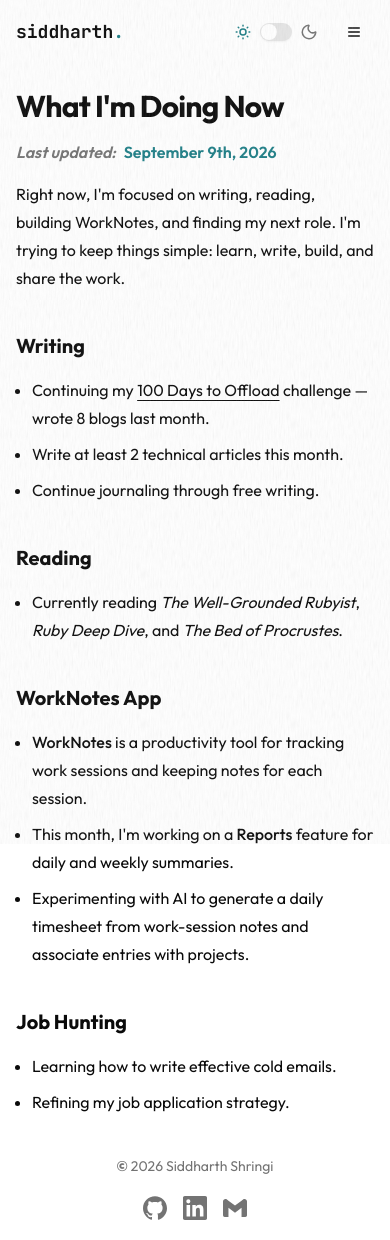
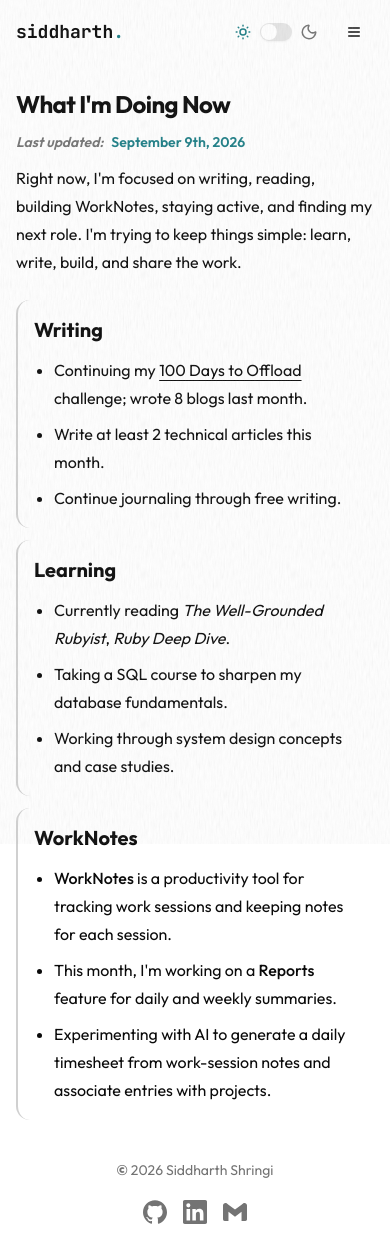
Before and after one commit to SiddharthShringi/siddharth-portfolio, a Next.js app: page /now in a window 390 px wide. Built offline with nearby package versions, Linux system fonts and the light colour scheme.

Commit message:
Updated now page and fixed blog typo

```diff
--- a/app/now/page.tsx
+++ b/app/now/page.tsx
@@ -1,29 +1,45 @@
-import React from 'react';
+interface NowSectionProps {
+  title: string;
+  children: React.ReactNode;
+}
+
+function NowSection({ title, children }: NowSectionProps) {
+  return (
+    <section className="rounded-xl border-l-2 border-accent-foreground/20 p-4 dark:border-accent sm:p-5">
+      <h2 className="mb-3 text-xl font-bold sm:mb-4 sm:text-2xl">{title}</h2>
+      <ul className="list-disc space-y-2 pl-5 text-base leading-7 sm:text-lg sm:leading-8">
+        {children}
+      </ul>
+    </section>
+  );
+}
 
 export default function Now() {
   return (
-    <section className="my-6 sm:my-10 px-4 sm:px-6 lg:px-8 xl:px-10">
+    <section className="my-6 px-4 sm:my-10 sm:px-6 lg:px-8 xl:px-10">
       <div className="mx-auto max-w-7xl">
         <div className="max-w-3xl">
-          <h1 className="text-3xl font-bold tracking-tight sm:text-4xl">What I&apos;m Doing Now</h1>
+          {/* Header */}
+          <h1 className="text-2xl font-bold tracking-tight sm:text-3xl md:text-4xl">
+            What I&apos;m Doing Now
+          </h1>
 
-          <div className="flex flex-wrap items-center gap-2 my-4 font-semibold">
-            <p className="text-muted-foreground italic">Last updated:</p>
+          <div className="my-3 flex flex-wrap items-center gap-x-2 gap-y-1 text-sm font-semibold sm:my-4 sm:text-base">
+            <p className="italic text-muted-foreground">Last updated:</p>
             <p className="text-chart-2">September 9th, 2026</p>
           </div>
 
-          <header className="space-y-4">
-            <p className="text-base md:text-lg leading-7 sm:text-base">
-              Right now, I&apos;m focused on writing, reading, building WorkNotes, and finding my
-              next role. I&apos;m trying to keep things simple: learn, write, build, and share the
-              work.
+          <header>
+            <p className="text-base leading-7 sm:text-lg sm:leading-8">
+              Right now, I&apos;m focused on writing, reading, building WorkNotes, staying active,
+              and finding my next role. I&apos;m trying to keep things simple: learn, write, build,
+              and share the work.
             </p>
           </header>
 
-          <div className="mt-10">
-            <h2 className="mb-4 text-xl font-bold sm:text-2xl">Writing</h2>
-
-            <ul className="space-y-2 pl-4 leading-7 text-base md:text-lg list-disc marker:text-foreground">
+          {/* Sections */}
+          <div className="mt-6 space-y-3 sm:mt-8 sm:space-y-4">
+            <NowSection title="Writing">
               <li>
                 Continuing my{' '}
                 <a
@@ -34,28 +50,21 @@ export default function Now() {
                 >
                   100 Days to Offload
                 </a>{' '}
-                challenge — wrote 8 blogs last month.
+                challenge; wrote 8 blogs last month.
               </li>
               <li>Write at least 2 technical articles this month.</li>
               <li>Continue journaling through free writing.</li>
-            </ul>
-          </div>
+            </NowSection>
 
-          <div className="mt-10">
-            <h2 className="mb-4 text-xl font-bold sm:text-2xl">Reading</h2>
+            <NowSection title="Learning">
+              <li>
+                Currently reading <em>The Well-Grounded Rubyist</em>, <em>Ruby Deep Dive</em>.
+              </li>
+              <li>Taking a SQL course to sharpen my database fundamentals.</li>
+              <li>Working through system design concepts and case studies.</li>
+            </NowSection>
 
-            <ul className="space-y-2 pl-4 leading-7 text-base md:text-lg list-disc marker:text-foreground">
-              <li>
-                Currently reading <em>The Well-Grounded Rubyist</em>, <em>Ruby Deep Dive</em>, and{' '}
-                <em>The Bed of Procrustes</em>.
-              </li>
-            </ul>
-          </div>
-
-          <div className="mt-10">
-            <h2 className="mb-4 text-xl font-bold sm:text-2xl">WorkNotes App</h2>
-
-            <ul className="space-y-2 pl-4 leading-7 text-base md:text-lg list-disc marker:text-foreground">
+            <NowSection title="WorkNotes">
               <li>
                 <span className="font-medium">WorkNotes</span> is a productivity tool for tracking
                 work sessions and keeping notes for each session.
@@ -68,16 +77,7 @@ export default function Now() {
                 Experimenting with AI to generate a daily timesheet from work-session notes and
                 associate entries with projects.
               </li>
-            </ul>
-          </div>
-
-          <div className="mt-10">
-            <h2 className="mb-4 text-xl font-bold sm:text-2xl">Job Hunting</h2>
-
-            <ul className="space-y-2 pl-4 leading-7 text-base md:text-lg list-disc marker:text-foreground">
-              <li>Learning how to write effective cold emails.</li>
-              <li>Refining my job application strategy.</li>
-            </ul>
+            </NowSection>
           </div>
         </div>
       </div>
--- a/content/blogs/2026-09-08-if-by-rudyard-kipling.mdx
+++ b/content/blogs/2026-09-08-if-by-rudyard-kipling.mdx
@@ -7,31 +7,31 @@ tags: ['100DaysToOffload']
 showToc: false
 ---
 
-This is post #8 of 100 days to offload challenge.
+This is post #8 of the 100 days to offload challenge.
 
 I read this poem when I was in class 9th or 10th.
 I remember it well because of my English teacher at that time.
 He used to make us read it and then explain each stanza.
 
-I was just scrolling some reels and when I came across this poem again after a very long time.
-I'd forgotten the poem itself but I remembered the title "IF by Rudyard Kipling"
-and It suddenly brought back all those memories of school.
+I was just scrolling through some reels, and I came across this poem again after a very long time.
+I'd forgotten the poem itself, but I remembered the title "If by Rudyard Kipling"
+and it suddenly brought back all those memories of school.
 
 I started reading it again.
-As a teenager, It sounded like every other generic advice.
-But now when I'm re-reading it, It is feeling different.
+As a teenager, it sounded like every other generic piece of advice.
+But now, when I'm re-reading it, it feels different.
 
 This particular line grabbed my attention:
 
 > If you can meet with Triumph and Disaster
 > And treat those two impostors just the same;
 
-It reminds of similar concept explained in Bhagvad Gita,
-where Krishna tells Arjuna to let of of attachments to results and focus only on his actions.
+It reminds me of a similar concept explained in the Bhagavad Gita,
+where Krishna tells Arjuna to let go of attachments to results and focus only on his actions.
 
 This entire poem is full of gems. It tells you what kind of mindset to have.
-But I think how one actually reach there is a journey of its own
-and it's a life long process.
+But I think how one actually reaches there is a journey of its own,
+and it's a lifelong process.
 
 This is a poem I would like to keep coming back to and re-read.
 
```
